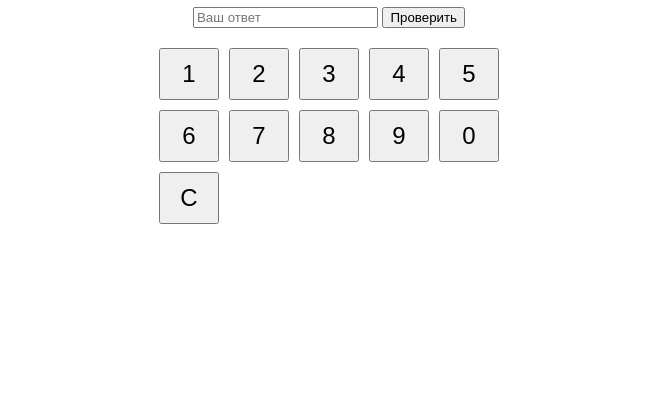
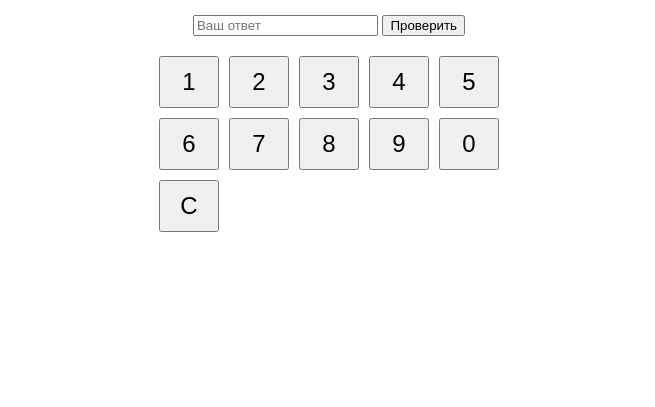
Before and after one commit to sirynmist/anzan.io, a plain HTML site: page v2.html in a window 1280 px wide. Shown: the part 393-800 px from the top of the page, without its empty margins (311-966 px from the left). Drawn offline with Linux system fonts and the light colour scheme.

Commit message:
Update v2.html

```diff
--- a/v2.html
+++ b/v2.html
@@ -8,7 +8,7 @@
         body {
             font-family: Arial, sans-serif;
             text-align: center;
-            margin: 22px;
+            margin: 30px;
         }
         #number {
             font-size: 48px;
```
